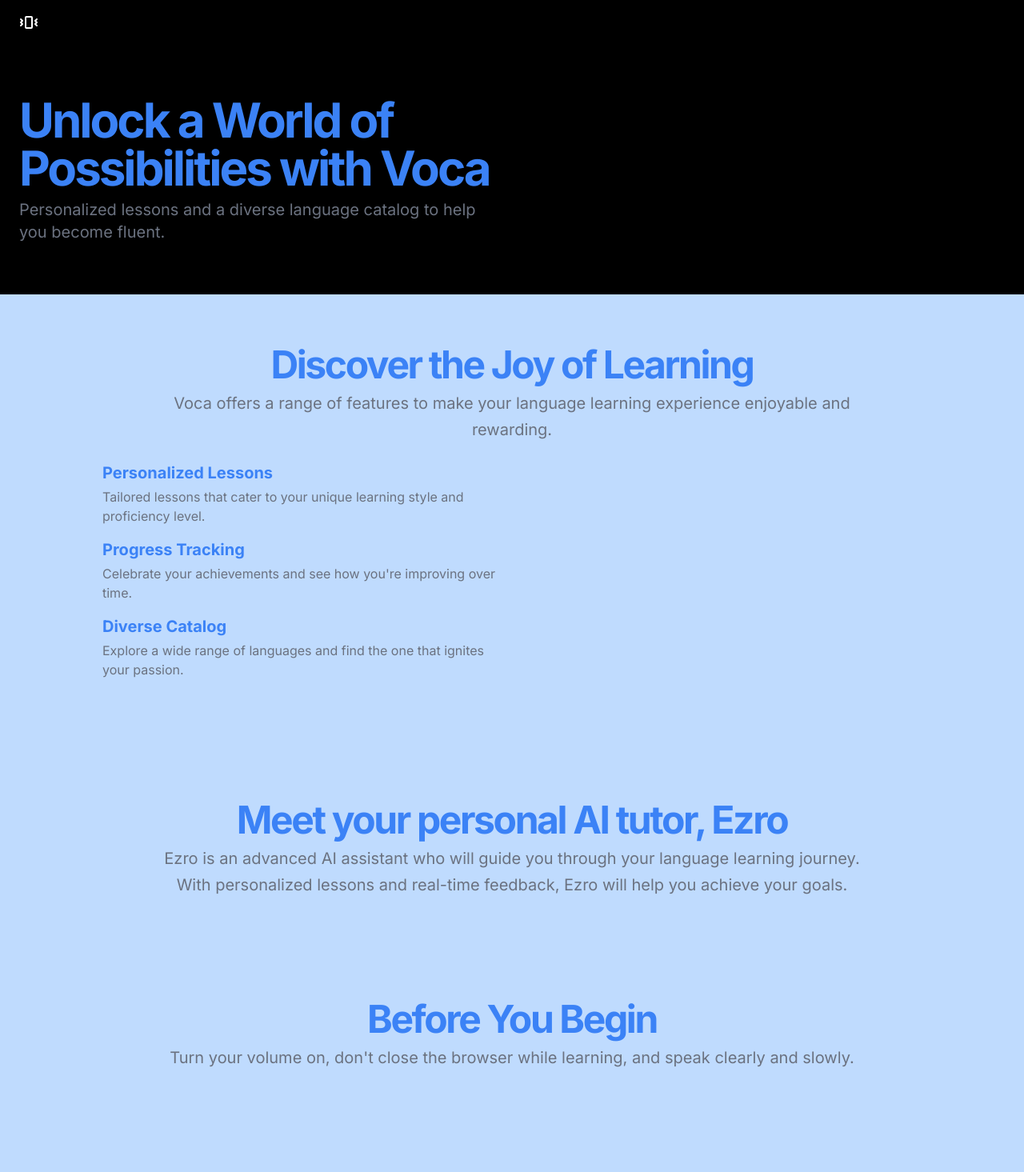
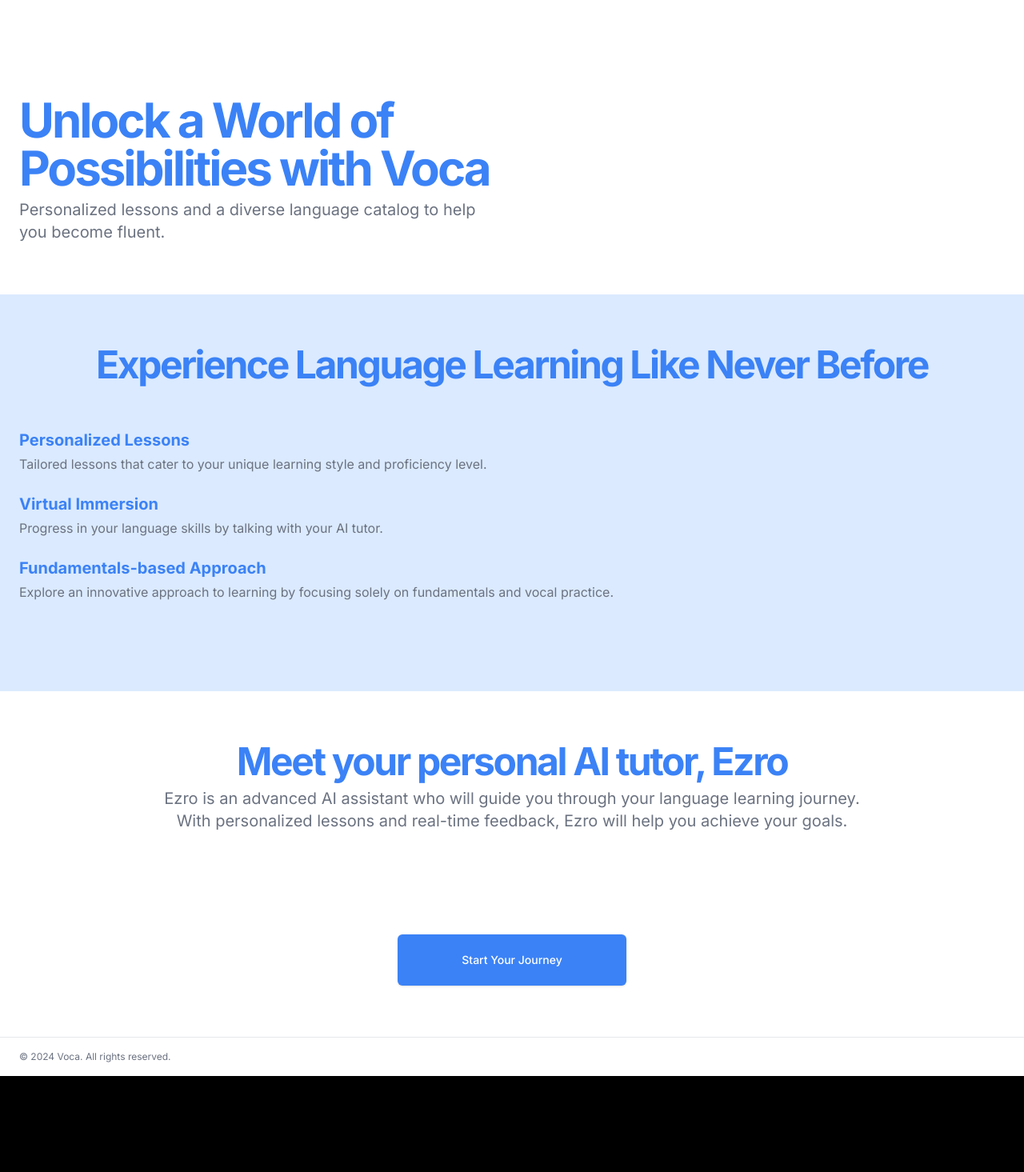
Before and after one commit to ebuckley801/Voca, a Next.js app in the folder nextjs-app/: page / in a window 1280 px wide. Shown: the top 1465 px of the page at 80% size. After the commit the page ends 1345 px from the top, so only its background shows below. Built offline with nearby package versions, Linux system fonts and the light colour scheme.

Commit message:
fixed blue

```diff
--- a/nextjs-app/app/page.js
+++ b/nextjs-app/app/page.js
@@ -7,20 +7,20 @@
 
 export default function Component() {
   return (
-    <div className="flex flex-col min-h-[100dvh]">
-      <header className="px-4 lg:px-6 h-14 flex items-center">
+    <div className="flex flex-col min-h-screen justify-center items-center">
+      <header className="w-full px-4 lg:px-6 h-14 flex items-center justify-center bg-white">
         <Link href="#" className="flex items-center justify-center" prefetch={false}>
           <VibrateIcon className="h-6 w-6" />
           <span className="sr-only">Voca</span>
         </Link>
       </header>
-      <main className="flex-1">
-        <section className="w-full py-6 md:py-12 lg:py-16">
-          <div className="container px-4 md:px-6">
-            <div className="grid gap-4 lg:grid-cols-[1fr_400px] lg:gap-8 xl:grid-cols-[1fr_600px]">
+      <main className="flex-1 w-full">
+        <section className="w-full py-6 md:py-12 lg:py-16 bg-white">
+          <div className="container px-4 md:px-6 mx-auto">
+            <div className="grid gap-4 lg:grid-cols-[1fr_400px] lg:gap-8 xl:grid-cols-[1fr_600px] justify-center">
               <div className="flex flex-col justify-center space-y-4">
                 <div className="space-y-2">
-                  <h1 className="text-3xl font-bold tracking-tighter sm:text-5xl xl:text-6xl/none text-blue-500">
+                  <h1 className="text-3xl font-bold tracking-tighter sm:text-5xl xl:text-6xl text-blue-500">
                     Unlock a World of Possibilities with Voca
                   </h1>
                   <p className="max-w-[600px] text-gray-500 md:text-xl dark:text-gray-400">
@@ -31,42 +31,44 @@
             </div>
           </div>
         </section>
-        <section className="w-full py-6 md:py-12 lg:py-16 bg-blue-200 dark:bg-blue-200">
-          <div className="container px-4 md:px-6">
+        <section className="w-full py-6 md:py-12 lg:py-16 bg-blue-100">
+          <div className="container px-4 md:px-6 mx-auto">
             <div className="flex flex-col items-center justify-center space-y-4 text-center">
               <div className="space-y-2">
+
+
+
                 <h2 className="text-3xl font-bold tracking-tighter sm:text-5xl text-blue-500">
-                  Discover the Joy of Learning
+                Experience Language Learning Like Never Before
                 </h2>
-                <p className="max-w-[900px] text-gray-500 md:text-xl/relaxed lg:text-base/relaxed xl:text-xl/relaxed dark:text-gray-400">
-                  Voca offers a range of features to make your language learning experience enjoyable and rewarding.
+                <p className="max-w-full text-gray-500 md:text-xl dark:text-gray-400">
                </p>
              </div>
            </div>
-            <div className="mx-auto grid max-w-5xl items-center gap-4 py-6 lg:grid-cols-2 lg:gap-8">
+           <div className="mx-auto grid max-w-full items-center gap-6 py-12 lg:grid-cols-1 lg:gap-12">
              <div className="flex flex-col justify-center space-y-4">
-                <ul className="grid gap-4">
-                  <li>
-                    <div className="grid gap-1">
-                      <h3 className="text-xl font-bold text-blue-500">Personalized Lessons</h3>
-                      <p className="text-gray-500 dark:text-gray-400">
+               <ul className="grid gap-6">
+                 <li className="bg-light-blue-100">
+                   <div className="grid gap-1 bg-light-blue-100">
+                     <h3 className="text-xl font-bold text-blue-500 bg-light-blue-100">Personalized Lessons</h3>
+                     <p className="text-gray-500 dark:text-gray-400 bg-light-blue-100">
                        Tailored lessons that cater to your unique learning style and proficiency level.
                      </p>
                    </div>
                  </li>
-                  <li>
-                    <div className="grid gap-1">
-                      <h3 className="text-xl font-bold text-blue-500">Progress Tracking</h3>
-                      <p className="text-gray-500 dark:text-gray-400">
-                        Celebrate your achievements and see how you're improving over time.
+                 <li className="bg-light-blue-100">
+                   <div className="grid gap-1 bg-light-blue-100">
+                     <h3 className="text-xl font-bold text-blue-500 bg-light-blue-100">Virtual Immersion</h3>
+                     <p className="text-gray-500 dark:text-gray-400 bg-light-blue-100">
+                       Progress in your language skills by talking with your AI tutor.
                      </p>
                    </div>
                  </li>
-                  <li>
-                    <div className="grid gap-1">
-                      <h3 className="text-xl font-bold text-blue-500">Diverse Catalog</h3>
-                      <p className="text-gray-500 dark:text-gray-400">
-                        Explore a wide range of languages and find the one that ignites your passion.
+                 <li className="bg-light-blue-100">
+                   <div className="grid gap-1 bg-light-blue-100">
+                     <h3 className="text-xl font-bold text-blue-500 bg-light-blue-100">Fundamentals-based Approach</h3>
+                     <p className="text-gray-500 dark:text-gray-400 bg-light-blue-100">
+                       Explore an innovative approach to learning by focusing solely on fundamentals and vocal practice.
                      </p>
                     </div>
                   </li>
@@ -75,14 +77,14 @@
             </div>
           </div>
         </section>
-        <section className="w-full py-6 md:py-12 lg:py-16 bg-blue-200 dark:bg-blue-200">
-          <div className="container px-4 md:px-6">
+        <section className="w-full py-6 md:py-12 lg:py-16 bg-white">
+          <div className="container px-4 md:px-6 mx-auto">
             <div className="flex flex-col items-center justify-center space-y-4 text-center">
               <div className="space-y-2">
                 <h2 className="text-3xl font-bold tracking-tighter sm:text-5xl text-blue-500">
                   Meet your personal AI tutor, Ezro
                 </h2>
-                <p className="max-w-[900px] text-gray-500 md:text-xl/relaxed lg:text-base/relaxed xl:text-xl/relaxed dark:text-gray-400">
+                <p className="max-w-[900px] text-gray-500 md:text-xl dark:text-gray-400">
                   Ezro is an advanced AI assistant who will guide you through your language learning journey. With
                   personalized lessons and real-time feedback, Ezro will help you achieve your goals.
                 </p>
@@ -90,23 +92,11 @@
             </div>
           </div>
         </section>
-        <section className="w-full py-6 md:py-12 lg:py-16 bg-blue-200 dark:bg-blue-200">
-          <div className="container px-4 md:px-6">
-            <div className="flex flex-col items-center justify-center space-y-4 text-center">
-              <div className="space-y-2">
-                <h2 className="text-3xl font-bold tracking-tighter sm:text-5xl text-blue-500">Before You Begin</h2>
-                <p className="max-w-[900px] text-gray-500 md:text-xl/relaxed lg:text-base/relaxed xl:text-xl/relaxed dark:text-gray-400">
-                  Turn your volume on, don't close the browser while learning, and speak clearly and slowly.
-                </p>
-              </div>
-            </div>
-          </div>
-        </section>
-        <section className="w-full py-6 md:py-12 lg:py-16 bg-blue-200 dark:bg-blue-200">
-          <div className="container px-4 md:px-6 flex justify-center">
+        <section className="w-full py-6 md:py-12 lg:py-16 bg-white">
+          <div className="container px-4 md:px-6 mx-auto flex justify-center">
             <Link
               href="/start"
-              className="inline-flex h-10 items-center justify-center rounded-md bg-blue-500 px-8 text-sm font-medium text-white shadow transition-colors hover:bg-blue-600 focus-visible:outline-none focus-visible:ring-1 focus-visible:ring-blue-950 disabled:pointer-events-none disabled:opacity-50"
+              className="inline-flex h-16 items-center justify-center rounded-md bg-blue-500 px-20 text-sm font-medium text-white shadow transition-colors hover:bg-blue-600 focus-visible:outline-none focus-visible:ring-1 focus-visible:ring-blue-950 disabled:pointer-events-none disabled:opacity-50"
               prefetch={false}
             >
               Start Your Journey
@@ -114,7 +104,7 @@
           </div>
         </section>
       </main>
-      <footer className="flex flex-col gap-2 sm:flex-row py-4 w-full shrink-0 items-center px-4 md:px-6 border-t">
+      <footer className="flex flex-col gap-2 sm:flex-row py-4 w-full shrink-0 items-center px-4 md:px-6 border-t bg-white">
         <p className="text-xs text-gray-500 dark:text-gray-400">&copy; 2024 Voca. All rights reserved.</p>
       </footer>
     </div>
```
Lines whose indentation alone changed are shown as unchanged.
